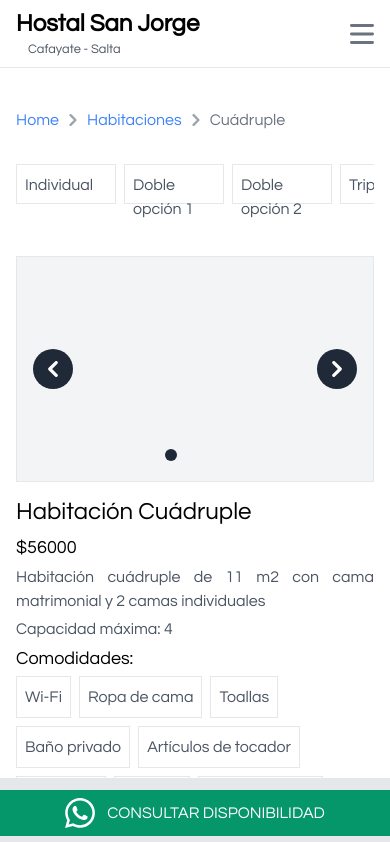
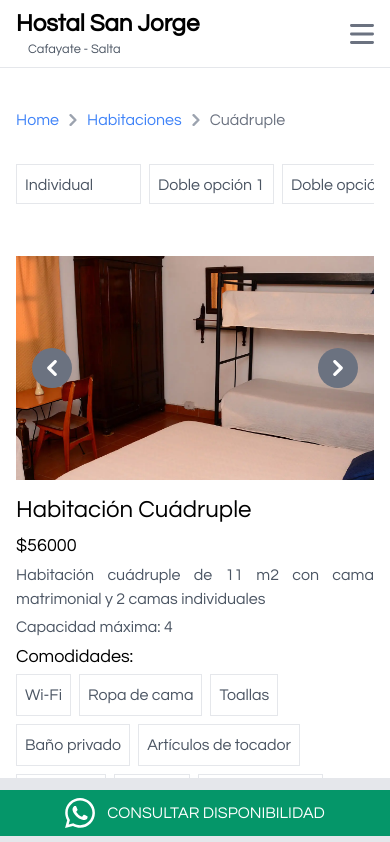
Before and after one commit to brunomry/HostalSanJorgeCafayate, a React (Vite) app: page /habitacion/3 in a window 390 px wide. Shown: the top 842 px of the page. Built offline with nearby package versions, Linux system fonts and the light colour scheme.

Commit message:
correccion y mejoras en carrusel de detalle habitacion ademas de agregar estilos para responsividad en todos los dispositivos

```diff
--- a/src/galeria/components/CarruselGaleria.jsx
+++ b/src/galeria/components/CarruselGaleria.jsx
@@ -41,7 +41,7 @@ const CarruselGaleria = ({ setVisible, visible, imagenesActuales, imgActual  })
               data-carousel-item
             >
               <img
-                src={imagenesActuales[posicionActual].url}
+                src={imagenesActuales[posicionActual].url || imagenesActuales[posicionActual]}
                 className="noClose block absolute max-w-full object-cover max-h-full border-[5px] md:border-[15px]"
                 alt="..."
               />
--- a/src/habitaciones/DetalleHabitacion.jsx
+++ b/src/habitaciones/DetalleHabitacion.jsx
@@ -81,7 +81,7 @@ const DetalleHabitacion = () => {
               habitacion={habitacion}
             ></CarruselDetalleHabitacion>
           </article>
-          <article className="vsm:w-[100%] lg:w-[45%]">
+          <article className="vsm:w-[100%] lg:w-[45%] md:mt-28 lg:mt-0">
             <div className="flex flex-col vsm:gap-1">
               <h1 className="vsm:text-[24px] md:text-[32px] xl:text-[40px] mb-0  ">{habitacion.nombre}</h1>
               <p className="vsm:text-[18px] md:text-[24px] xl:text-[30px]">${habitacion.precio}</p>
@@ -114,7 +114,7 @@ const DetalleHabitacion = () => {
               </div>
             </div>
           </article>
-          <article className="vsm:w-[100%] lg:w-[50%] flex flex-col gap-2">
+          <article className="vsm:w-[100%] lg:w-[50%] flex flex-col gap-2 xl:mt-10 2xl:mt-28">
             <h2 className="vsm:text-[20px] md:text-[25px] border-b md:mb-4">Más información</h2>
             <p className="text-gray-600">{habitacion.descripcion_amplia}</p>
             <p className="text-gray-600">
@@ -128,7 +128,7 @@ const DetalleHabitacion = () => {
             <p className="text-gray-600">
               <span className="">Horario Desayuno: </span>8:30 a 09:45 am
             </p>
-            <div className="flex items-center gap-5">
+            {/* <div className="flex items-center gap-5">
               <span className=" text-gray-600">Compartir:</span>
               <div className="flex gap-4 mt-2">
                 <Link
@@ -148,7 +148,7 @@ const DetalleHabitacion = () => {
                   <FaFacebook className="text-[30px] text-blue-600" />
                 </Link>
               </div>
-            </div>
+            </div> */}
           </article>
           <article className="vsm:w-[100%] lg:w-[50%] flex flex-col gap-2">
             <h2 className="text-[20px] md:text-[25px] border-b md:mb-4">Formas de pago</h2>
--- a/src/habitaciones/components/CardHabitacion.jsx
+++ b/src/habitaciones/components/CardHabitacion.jsx
@@ -25,7 +25,7 @@ function CardHabitacion({ habitacion }) {
   return (
     <article className="border h-[500px] md:h-[100%] md:min-h-[400px] min-w-[85%] md:w-[100%] lg:cursor-pointer lg:hover:shadow-xl" onClick={(e) => verDetalle(e)} title="clic para ver más información">
       <img
-        src={habitacion.img1}
+        src={habitacion.imagenes[0]}
         alt=""
         className="h-[300px] xl:h-[350px] 2xl:h-[400px] w-full object-cover"
       />
--- a/src/habitaciones/components/CarruselDetalleHabitacion.jsx
+++ b/src/habitaciones/components/CarruselDetalleHabitacion.jsx
@@ -1,73 +1,55 @@
+import { useState } from "react";
+import CarruselGaleria from "../../galeria/components/CarruselGaleria";
+import { GoZoomIn } from "react-icons/go";
 
-const CarruselDetalleHabitacion = ({habitacion}) => {
+const CarruselDetalleHabitacion = ({ habitacion }) => {
+  const [imgActual, setImgActual] = useState(0);
+
+  const handlePrev = () => {
+    setImgActual((posicion) =>
+      posicion === 0 ? habitacion.imagenes.length - 1 : posicion - 1
+    );
+  };
+
+  const handleNext = () => {
+    setImgActual((posicion) =>
+      posicion === habitacion.imagenes.length - 1 ? 0 : posicion + 1
+    );
+  };
+
+  const [visible, setVisible] = useState(false);
+
+  const openCarousel = (index) => {
+    setImgActual(index);
+    setVisible(true);
+  };
+
   return (
-    <div className="border bg-gray-100 flex justify-center">
-    <div
-      id="default-carousel"
-      class="relative w-full"
-      data-carousel="static"
-    >
-      <div class="relative h-56 overflow-hidden flex justify-center md:h-96">
-        <div
-          class="h-[100%] md:h-[400px] hidden duration-0 ease-in"
-          data-carousel-item
-        >
+    <>
+    <div className="bg-[rgba(172,171,171,0.1)] flex justify-center">
+      <div id="default-carousel" class="relative w-full" data-carousel="static">
+        <div class="relative h-56 overflow-hidden flex justify-center md:h-96 cursor-zoom-in" onClick={() => openCarousel(imgActual)}>
+          <div class="h-[100%] md:h-[400px]" data-carousel-item >
             <img
-            src={habitacion.img1}
-            class=" absolute block object-cover -translate-x-1/2 -translate-y-1/2 top-1/2 left-1/2 h-[100%] "
-            alt="..."
+              src={habitacion.imagenes[imgActual]}
+              class=" absolute block object-cover  -translate-x-1/2 -translate-y-1/2 top-1/2 left-1/2 h-[100%] "
+              alt={`imagen de habitación ${habitacion.nombre}`}
+              title="clic para ver en pantalla completa"
+              onClick={() => openCarousel(imgActual)}
             />
-        </div>
-        <div
-          class="h-[100%] md:h-[400px] hidden duration-0 ease-in"
-          data-carousel-item
-        >
-          <img
-            src={habitacion.img2}
-            class=" absolute block object-cover -translate-x-1/2 -translate-y-1/2 top-1/2 left-1/2 h-[100%] "
-            alt="..."
-          />
-        </div>
-        <div
-          class="h-[100%] md:h-[400px] hidden duration-0 ease-in"
-          data-carousel-item
-        >
-          <img
-            src={habitacion.img3}
-            class=" absolute block object-cover -translate-x-1/2 -translate-y-1/2 top-1/2 left-1/2 h-[100%] "
-            alt="..."
-          />
+              <div className="hidden absolute z-30 -translate-x-1/2 -translate-y-1/2 top-1/2 left-1/2 containerBg h-[100%] w-[100%]  bg-[rgba(0,0,0,0.6)] text-white">
+          <span>Haz clic para ver</span>
+          <GoZoomIn className="text-[30px]"/>
         </div>
           </div>
-      <div class="absolute z-30 flex -translate-x-1/2 bottom-5 left-1/2 space-x-3 rtl:space-x-reverse">
-        <button
-          type="button"
-          class="w-3 h-3 rounded-full bg-gray-800"
-          aria-current="true"
-          aria-label="Slide 1"
-          data-carousel-slide-to="0"
-        ></button>
-        <button
-          type="button"
-          class="w-3 h-3 rounded-full"
-          aria-current="false"
-          aria-label="Slide 2"
-          data-carousel-slide-to="1"
-        ></button>
-        <button
-          type="button"
-          class="w-3 h-3 rounded-full"
-          aria-current="false"
-          aria-label="Slide 3"
-          data-carousel-slide-to="2"
-        ></button>
         </div>
         <button
           type="button"
           class="absolute top-0 start-0 z-30 flex items-center justify-center h-full px-4 cursor-pointer group focus:outline-none hover:bg-[rgba(172,171,171,0.1)]"
           data-carousel-prev
+          onClick={handlePrev}
         >
-        <span class="inline-flex items-center justify-center w-10 h-10 rounded-full bg-gray-800  group-focus:ring-4 group-focus:ring-white dark:group-focus:ring-gray-800/70 group-focus:outline-none">
+          <span class="inline-flex items-center justify-center w-10 h-10 rounded-full bg-gray-500  group-focus:ring-4 group-focus:ring-white dark:group-focus:ring-gray-800/70 group-focus:outline-none">
             <svg
               class="w-4 h-4 text-white dark:text-gray-800 rtl:rotate-180"
               aria-hidden="true"
@@ -90,8 +72,9 @@ const CarruselDetalleHabitacion = ({habitacion}) => {
           type="button"
           class="absolute top-0 end-0 z-30 flex items-center justify-center h-full px-4 cursor-pointer group focus:outline-none hover:bg-[rgba(172,171,171,0.1)]"
           data-carousel-next
+          onClick={handleNext}
         >
-        <span class="inline-flex items-center justify-center w-10 h-10 rounded-full bg-gray-800  group-focus:ring-4 group-focus:ring-white dark:group-focus:ring-gray-800/70 group-focus:outline-none">
+          <span class="inline-flex items-center justify-center w-10 h-10 rounded-full bg-gray-500  group-focus:ring-4 group-focus:ring-white dark:group-focus:ring-gray-800/70 group-focus:outline-none">
             <svg
               class="w-4 h-4 text-white dark:text-gray-800 rtl:rotate-180"
               aria-hidden="true"
@@ -111,8 +94,36 @@ const CarruselDetalleHabitacion = ({habitacion}) => {
           </span>
         </button>
       </div>
+      <div class="absolute z-30 md:flex gap-3 hidden md:bottom-48 lg:-bottom-44  xl:bottom-4 2xl:bottom-32 bg-[rgba(172,171,171,0.1)]">
+        <img
+          src={habitacion.imagenes[0]}
+          class="w-[75px] h-[75px] md:w-[100px] md:h-[100px] 2xl:w-[150px] 2xl:h-[125px] object-cover cursor-pointer bg-gray-800"
+          onClick={() => setImgActual(0)}
+        ></img>
+        <img
+          src={habitacion.imagenes[1]}
+          class="w-[75px] h-[75px] md:w-[100px] md:h-[100px] 2xl:w-[150px] 2xl:h-[125px] object-cover cursor-pointer bg-gray-800"
+          onClick={() => setImgActual(1)}
+        ></img>
+        <img
+          src={habitacion.imagenes[2]}
+          class="w-[75px] h-[75px] md:w-[100px] md:h-[100px] 2xl:w-[150px] 2xl:h-[125px] object-cover cursor-pointer bg-gray-800"
+          onClick={() => setImgActual(2)}
+        ></img>
       </div>
-  )
-}
+    </div>
 
-export default CarruselDetalleHabitacion
+    {visible && (
+        <CarruselGaleria
+          setVisible={setVisible}
+          visible={visible}
+          imagenesActuales={habitacion.imagenes}
+          imgActual={imgActual}
+        ></CarruselGaleria>
+      )}
+    </>
+
+  );
+};
+
+export default CarruselDetalleHabitacion;
--- a/src/habitaciones/components/FiltrosDetalle.jsx
+++ b/src/habitaciones/components/FiltrosDetalle.jsx
@@ -6,15 +6,19 @@ const FiltrosDetalle = () => {
 
   return (
     <div className="flex w-[100%] h-[60px] pe-2 filtersDetail md:flex-wrap sm:justify-center vsm:gap-2 md:gap-3 md:h-[inherit]">
-      {
-        habitaciones.map(h=>(
-      <Link key={h.id} to={`/habitacion/${h.id}`} className={` ${id == h.id ? "bg-gray-200" : ""} border vsm:min-w-[100px] vsm:h-[40px] vsm:p-2 sm:py-2 sm:px-5 text-gray-600 cursor-pointer hover:bg-gray-200`}>
-        {h.tipo}
-      </Link>
-        ))
-      }
+      {habitaciones.map((h) => (
+        <Link
+          key={h.id}
+          to={`/habitacion/${h.id}`}
+          className={` ${
+            id == h.id ? "bg-gray-200" : ""
+          } border vsm:min-w-[125px] md:min-w-[100px] vsm:h-[40px] vsm:p-2 sm:py-2 sm:px-5 text-gray-600 cursor-pointer hover:bg-gray-200`}
+        >
+          {h.tipo}
+        </Link>
+      ))}
     </div>
   );
-}
+};
 
 export default FiltrosDetalle;
```
Also changed, not shown: src/helpers/habitaciones.js (+24 -18 lines). Lines whose indentation alone changed are shown as unchanged.
